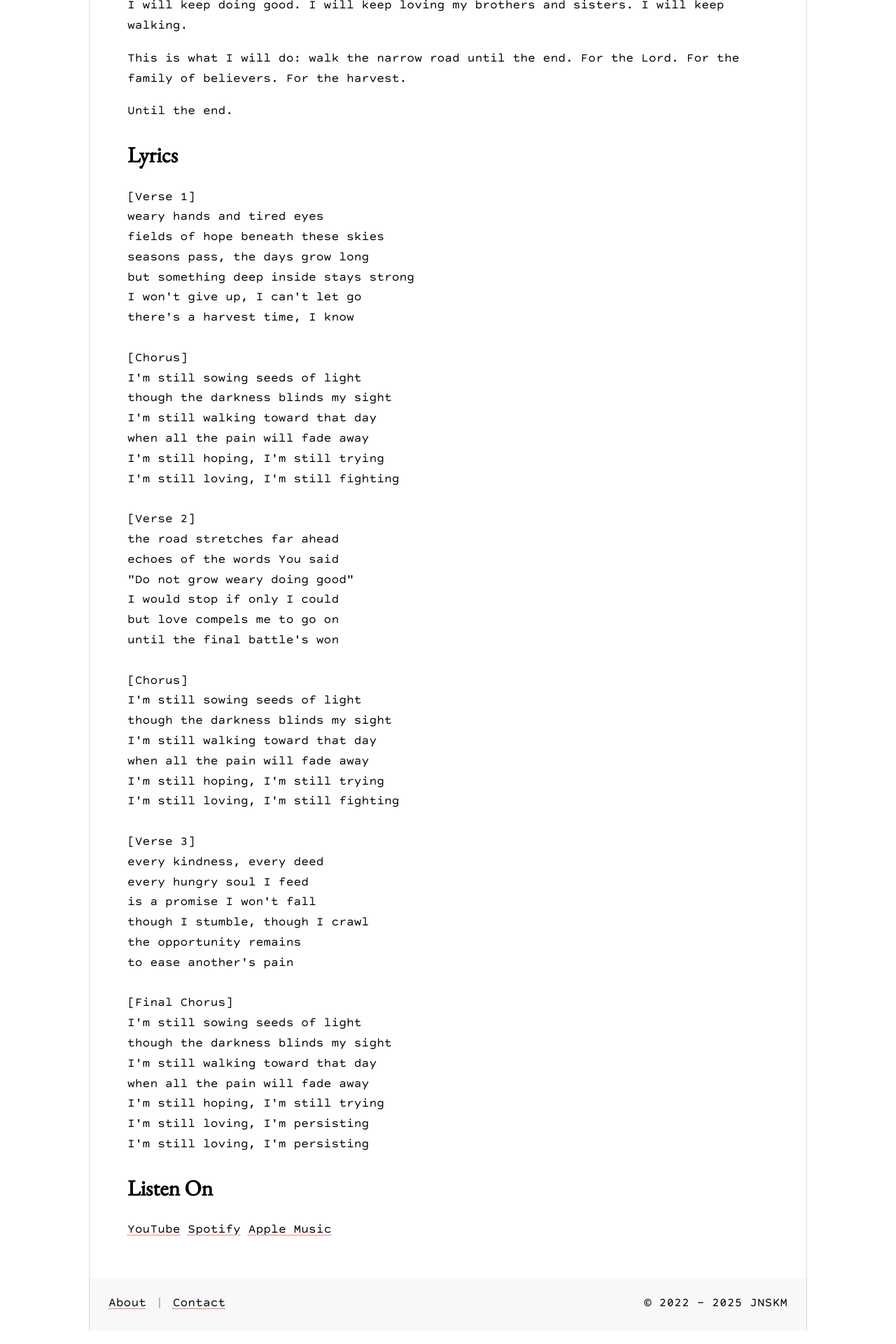
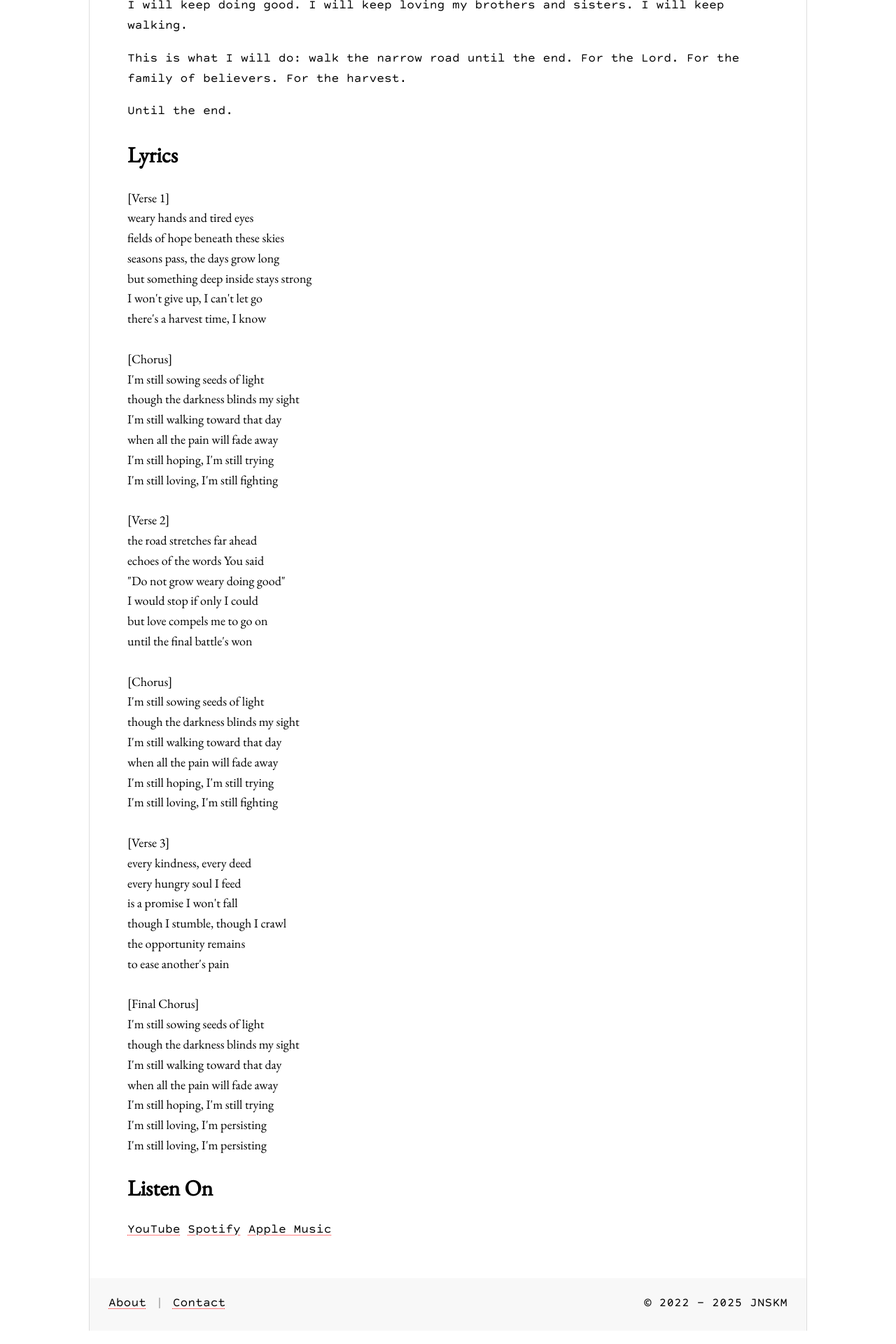
Before and after one commit to jnskm/jnskm.github.io, a Jekyll site: the page built from _music/persist.md, in a window 1280 px wide. Shown: the part 813-2733 px from the top of the page at 70% size. Built offline with Jekyll 4.4.1, drawn with Linux system fonts in a browser that asks for light colours.

Commit message:
Update custom.css

```diff
--- a/assets/css/custom.css
+++ b/assets/css/custom.css
@@ -641,9 +641,9 @@ img {
   line-height: 1.6;
 }
 
-/* Lyrics section styling - use site font */
+/* Lyrics section styling - use EB Garamond for more compact display */
 .lyrics-section {
-  font-family: 'Courier Prime Code', monospace;
+  font-family: 'EB Garamond', serif;
   margin-top: 2rem;
 }
 
@@ -655,7 +655,7 @@ img {
 }
 
 .lyrics-content {
-  font-family: 'Courier Prime Code', monospace;
+  font-family: 'EB Garamond', serif;
   font-size: 1rem;
   line-height: 1.6;
   word-wrap: break-word;
```
